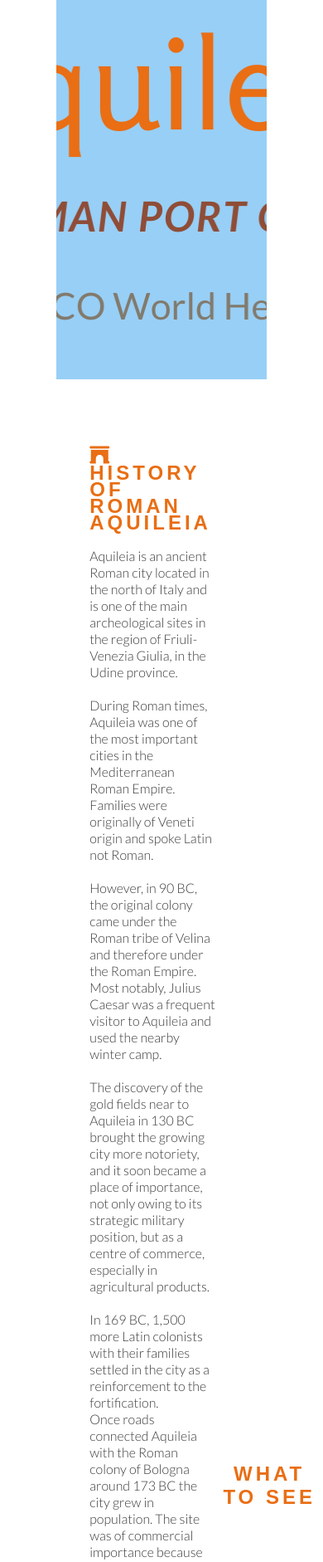
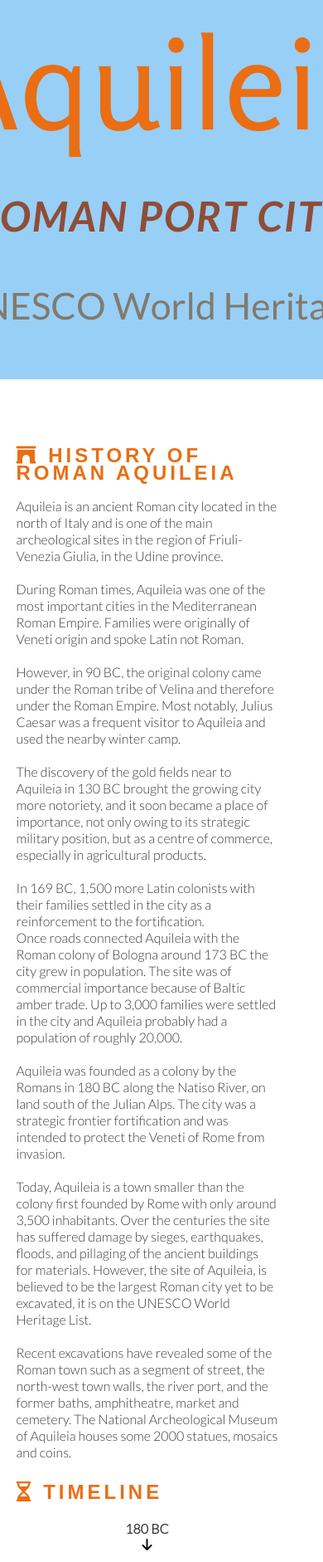
Before and after one commit to estii20/aquileia-roman-city, a plain HTML site: page index.html in a window 390 px wide. Shown: the part 118-2000 px from the top of the page at 83% size. Drawn offline with Linux system fonts and the light colour scheme; a web font is replaced by a local one.

Commit message:
Add styles for history and what to see sections for mobile screens

```diff
--- a/assets/css/style.css
+++ b/assets/css/style.css
@@ -411,6 +411,10 @@ img {
 /* For medium screen sizes from 950px wide and down */
 @media screen and (max-width: 950px) {
 
+    h2 {
+        text-align: left;
+    }
+
     #menu {
         clear: left;
         float: left;
@@ -418,3 +422,38 @@ img {
         margin-bottom: 20px;
         line-height: 25px;
     }
+
+    #history {
+        width: 90%;
+        height: 1200px;
+        margin: 0 auto;
+    }
+
+    #left-history, #right-history {
+        width: 90%;
+        float: left;
+        margin: 0 auto;
+    }
+
+    #hero-image {
+        width: 100%;
+        margin: 0 auto;
+    }
+
+    #what-to-see {
+        clear: both;
+        width: 90%;
+        height: 1350px;
+        margin: 0 auto;
+    }
+
+    #left-visit, #right-visit {
+        width: 90%;
+        float: left;
+        margin: 0 auto;
+    }
+
+    .what-to-see {
+        text-align: left;
+    }
+}
```
